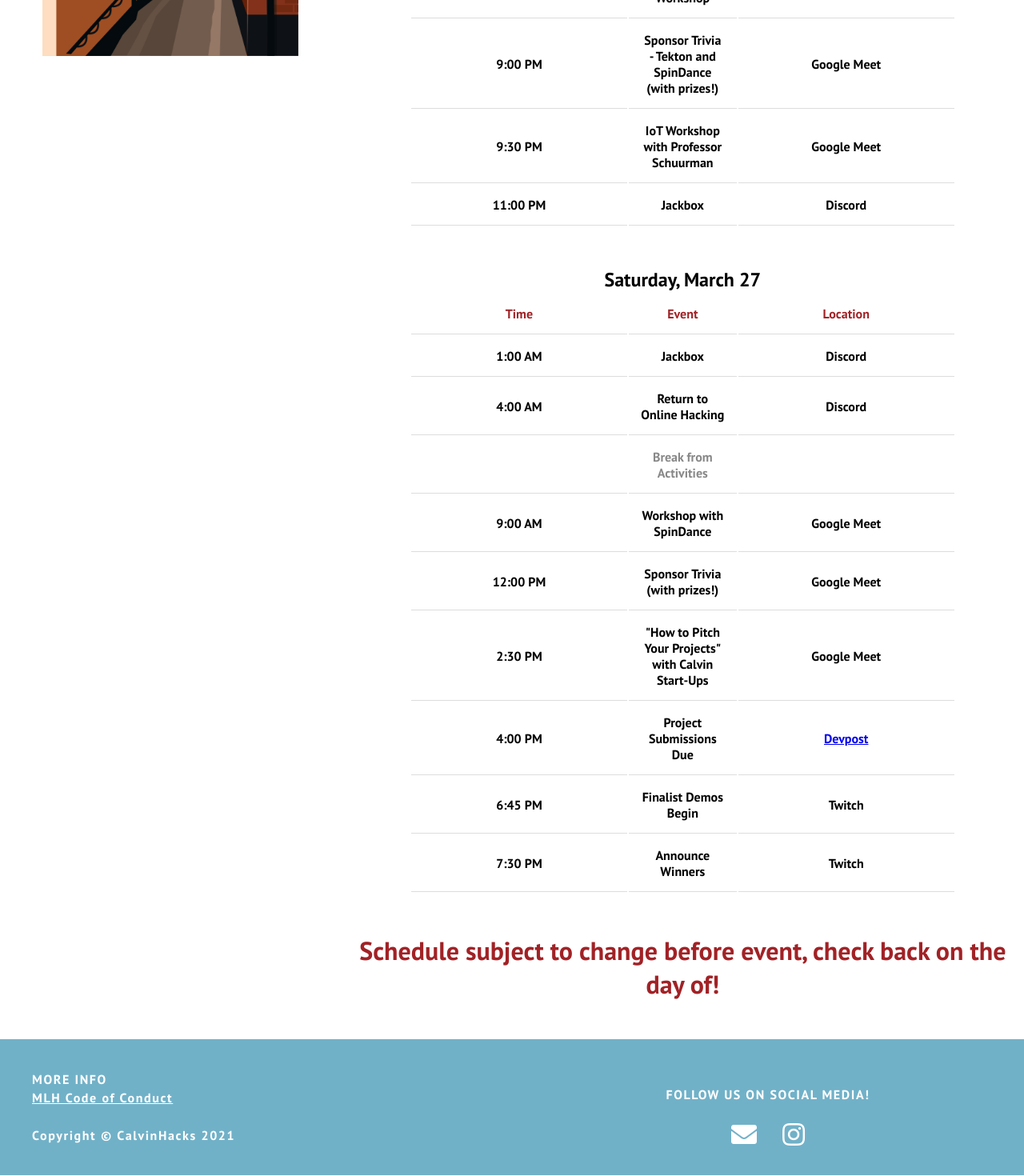
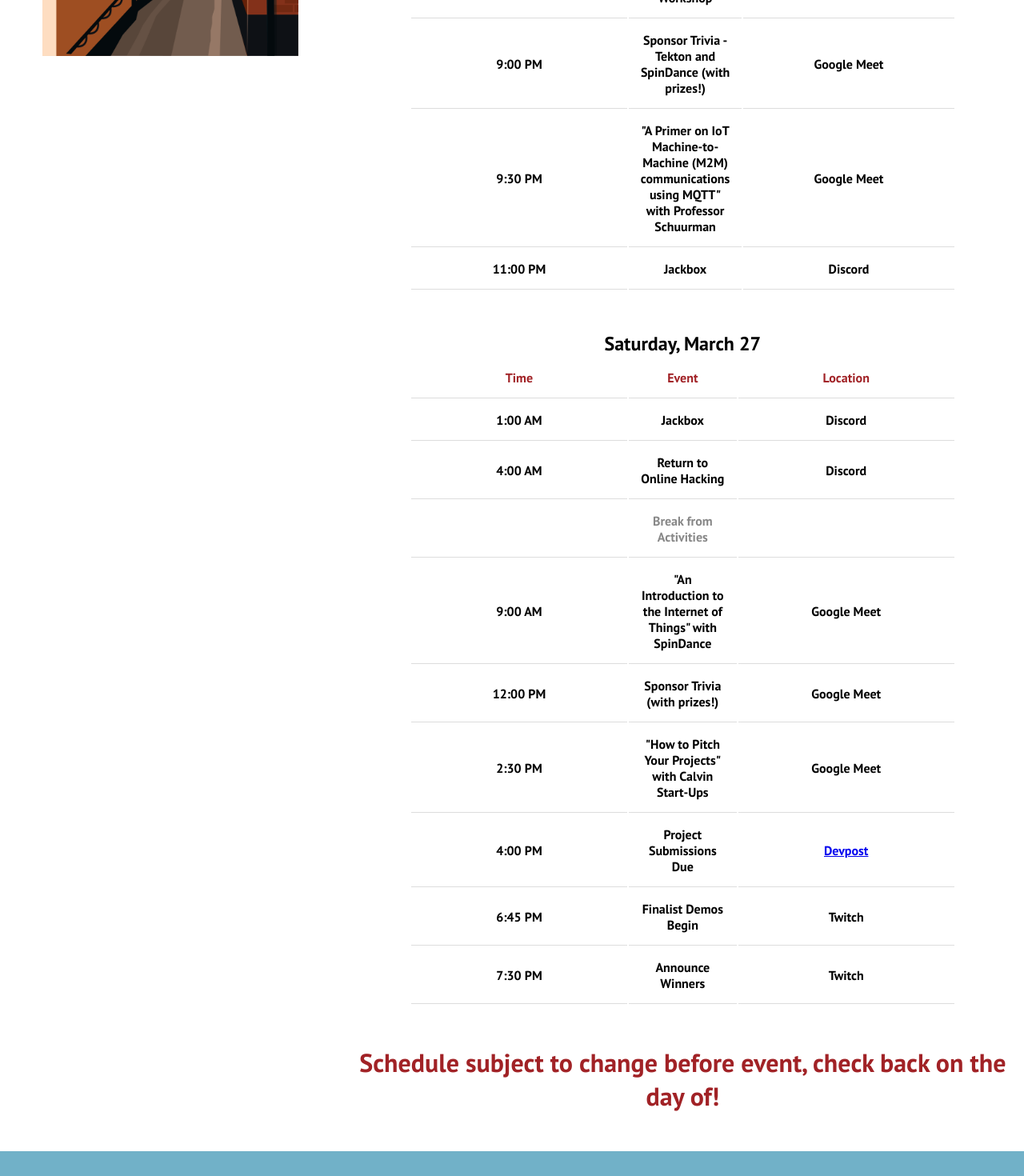
Before and after one commit to CalvinHacks/calvinhacks-2021, a React (Create React App) app: page /#/schedule in a window 1280 px wide. Shown: the part 540-2010 px from the top of the page at 80% size. Built offline with nearby package versions, Linux system fonts and the light colour scheme.

Commit message:
Update schedule event names

```diff
--- a/src/components/css/scheduleSection.module.css
+++ b/src/components/css/scheduleSection.module.css
@@ -42,6 +42,8 @@
   font-size: 2rem;
   color: #A12226;
   text-align: center;
+  padding-left: 1rem;
+  padding-right: 1rem;
 }
 
 @media screen and (max-width: 960px) {
--- a/src/components/scheduleTable.js
+++ b/src/components/scheduleTable.js
@@ -44,7 +44,7 @@ export default function ScheduleTable() {
         />
         <ScheduleRow
           time="9:30 PM"
-          event="IoT Workshop with Professor Schuurman"
+          event='"A Primer on IoT Machine-to-Machine (M2M) communications using MQTT" with Professor Schuurman'
           location="Google Meet"
         />
         <ScheduleRow time="11:00 PM" event="Jackbox" location="Discord" />
@@ -75,7 +75,7 @@ export default function ScheduleTable() {
         />
         <ScheduleRow
           time="9:00 AM"
-          event="Workshop with SpinDance"
+          event='"An Introduction to the Internet of Things" with SpinDance'
           location="Google Meet"
         />
         <ScheduleRow
```
